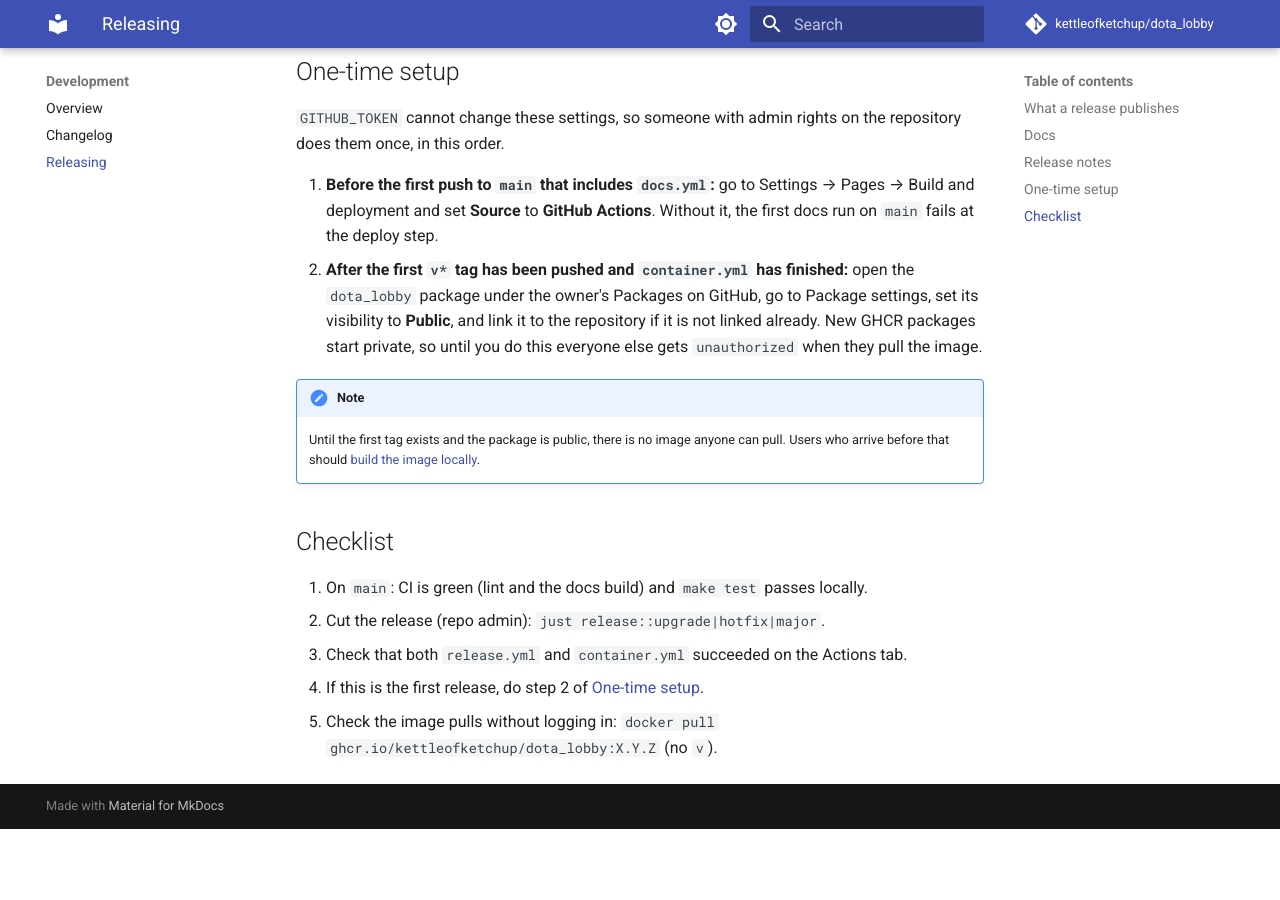
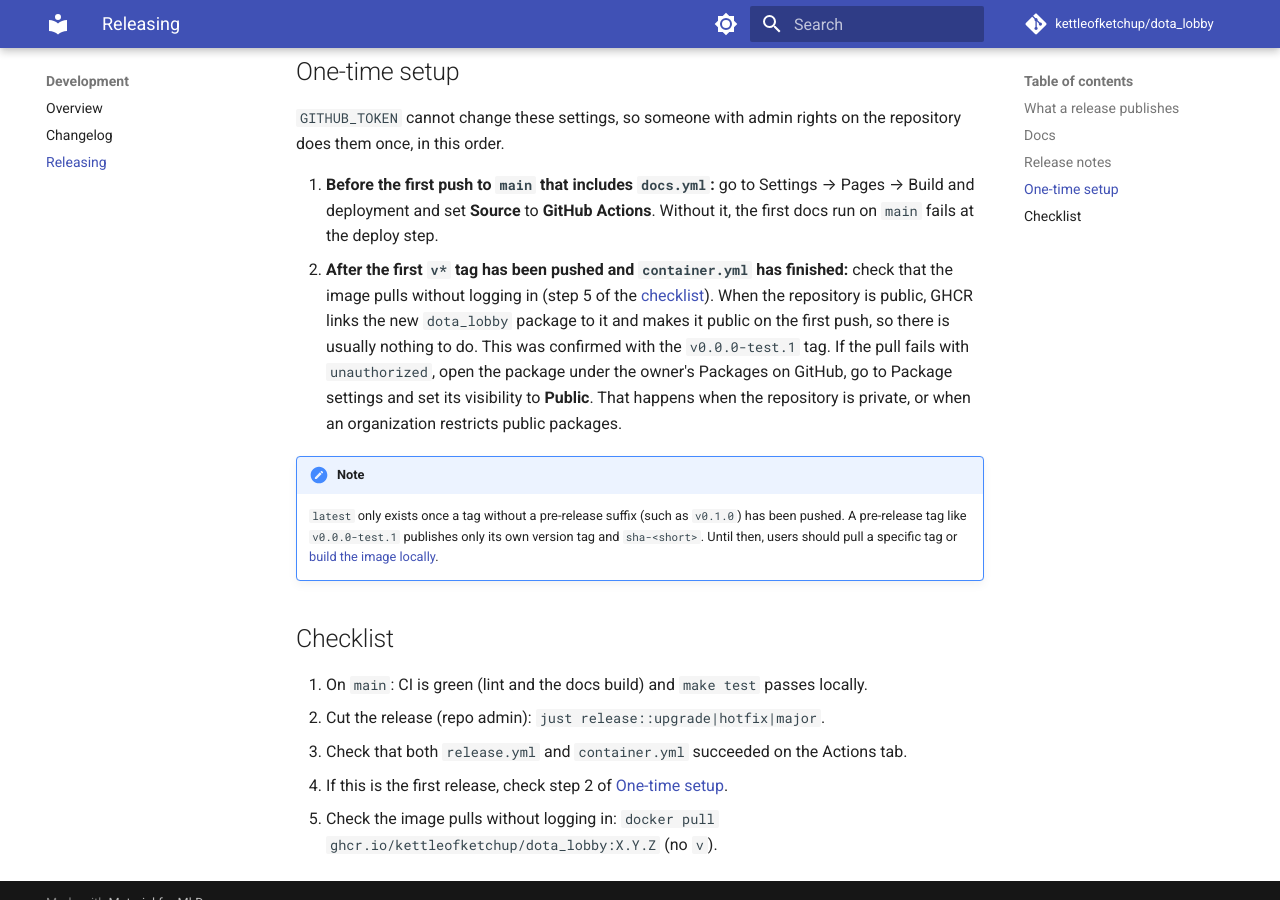
Before and after one commit to kettleofketchup/dota_lobby, an MkDocs documentation site: the page built from docs/development/releasing.md, in a window 1280 px wide and 900 px high, scrolled down 1845 px. Built offline with MkDocs 1.6.1 and Material for MkDocs 9.7.7, drawn with Linux system fonts in a browser that asks for light colours; comment, search, counter and statistics services are not loaded; before the commit the page ends 2674 px from its top, so only the background shows below that.

Commit message:
Document that GHCR packages from a public repo are public by default

```diff
--- a/docs/development/releasing.md
+++ b/docs/development/releasing.md
@@ -68,15 +68,19 @@ does them once, in this order.
 1. **Before the first push to `main` that includes `docs.yml`:** go to Settings → Pages →
    Build and deployment and set **Source** to **GitHub Actions**. Without it, the first docs
    run on `main` fails at the deploy step.
-2. **After the first `v*` tag has been pushed and `container.yml` has finished:** open the
-   `dota_lobby` package under the owner's Packages on GitHub, go to Package settings, set its
-   visibility to **Public**, and link it to the repository if it is not linked already. New
-   GHCR packages start private, so until you do this everyone else gets `unauthorized` when
-   they pull the image.
+2. **After the first `v*` tag has been pushed and `container.yml` has finished:** check
+   that the image pulls without logging in (step 5 of the [checklist](#checklist)). When the
+   repository is public, GHCR links the new `dota_lobby` package to it and makes it public
+   on the first push, so there is usually nothing to do. This was confirmed with the
+   `v0.0.0-test.1` tag. If the pull fails with `unauthorized`, open the package under the
+   owner's Packages on GitHub, go to Package settings and set its visibility to **Public**.
+   That happens when the repository is private, or when an organization restricts public
+   packages.
 
 !!! note
-    Until the first tag exists and the package is public, there is no image anyone can
-    pull. Users who arrive before that should
+    `latest` only exists once a tag without a pre-release suffix (such as `v0.1.0`) has
+    been pushed. A pre-release tag like `v0.0.0-test.1` publishes only its own version
+    tag and `sha-<short>`. Until then, users should pull a specific tag or
     [build the image locally](../deployment/docker.md#build-the-image-locally).
 
 ## Checklist
@@ -84,6 +88,6 @@ does them once, in this order.
 1. On `main`: CI is green (lint and the docs build) and `make test` passes locally.
 2. Cut the release (repo admin): `just release::upgrade|hotfix|major`.
 3. Check that both `release.yml` and `container.yml` succeeded on the Actions tab.
-4. If this is the first release, do step 2 of [One-time setup](#one-time-setup).
+4. If this is the first release, check step 2 of [One-time setup](#one-time-setup).
 5. Check the image pulls without logging in:
    `docker pull ghcr.io/kettleofketchup/dota_lobby:X.Y.Z` (no `v`).
```
Also changed, not shown: docs/deployment/docker.md (+3 -2 lines), docs/operations/troubleshooting.md (+1 -1 lines).
